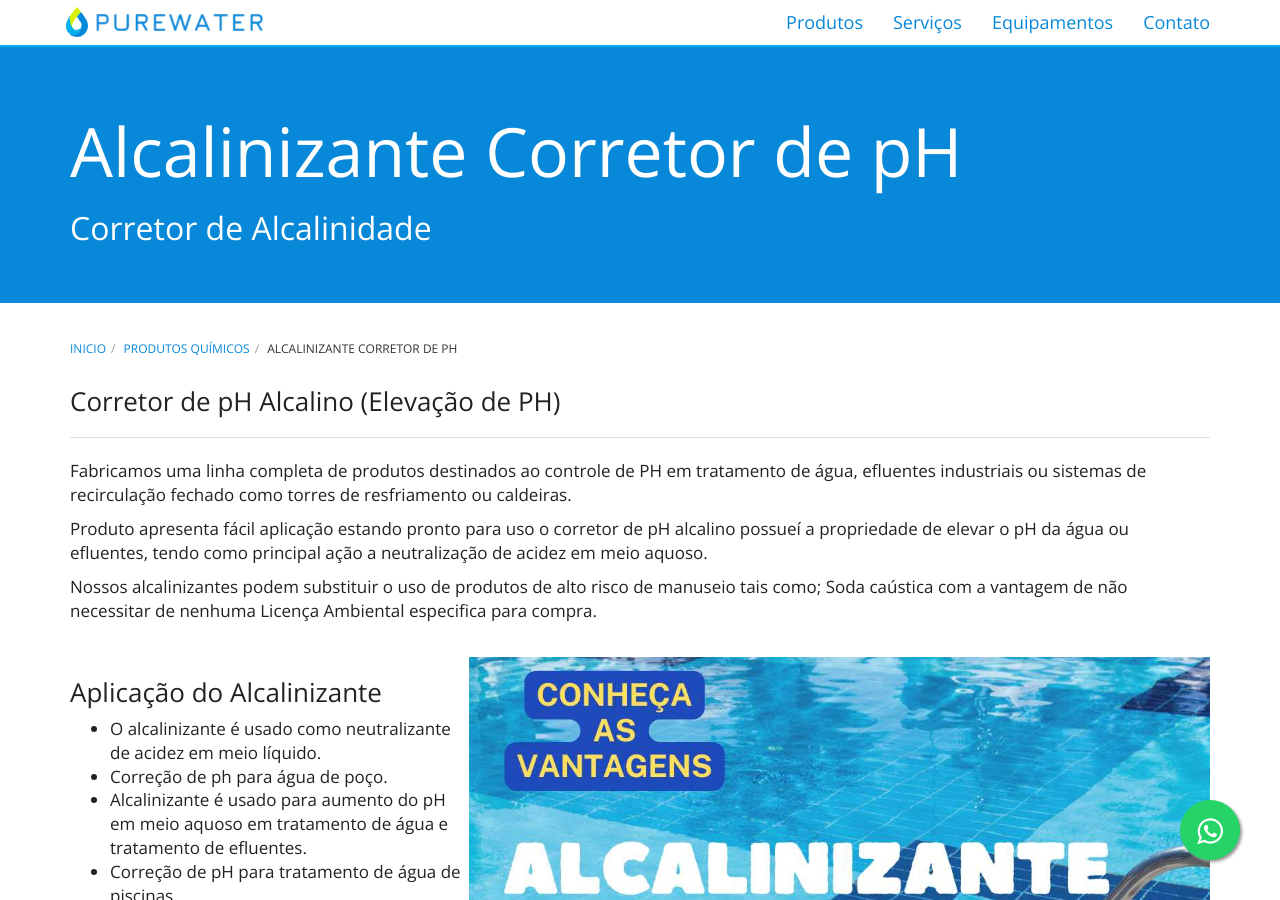
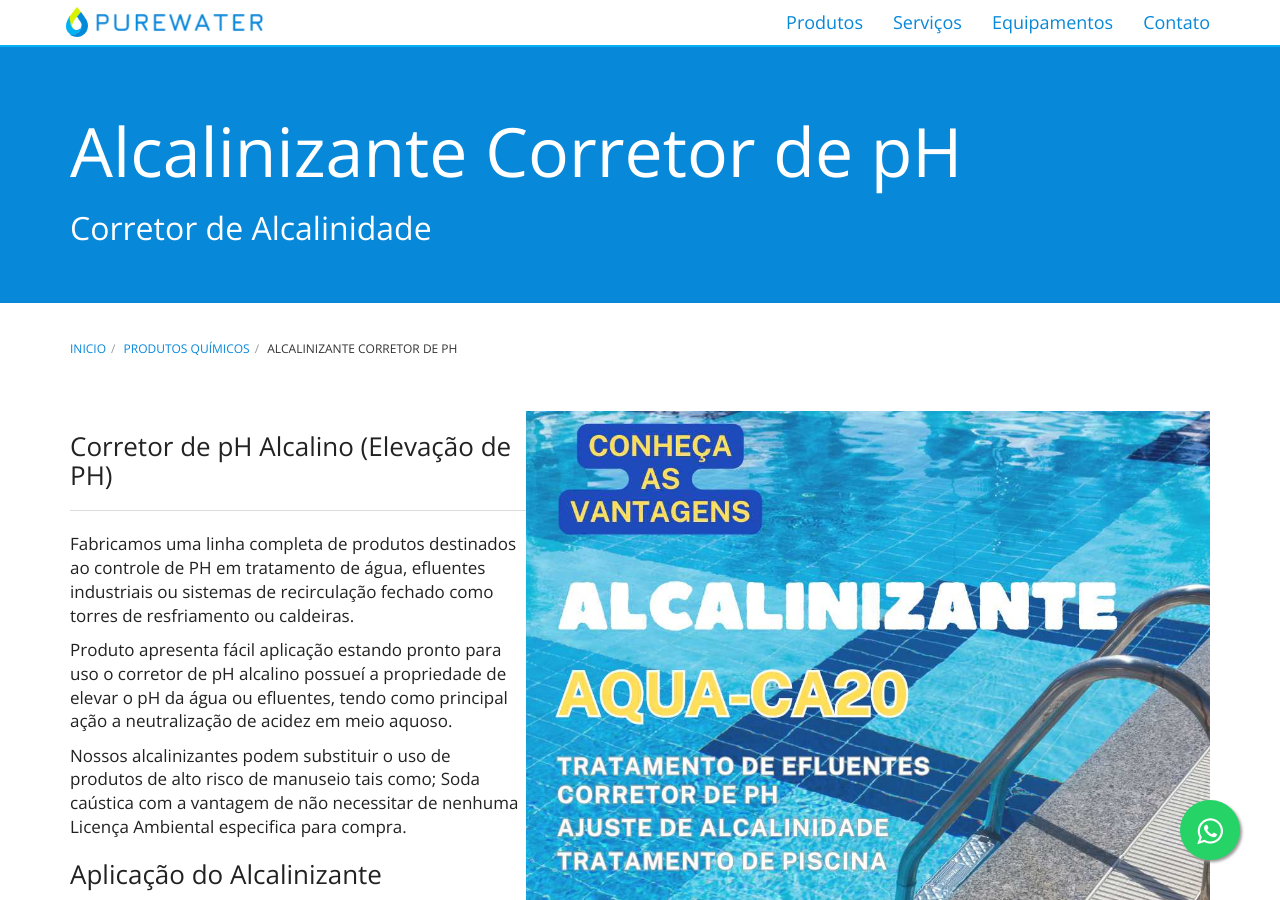
Before and after one commit to purewaterefluentes/purewaterefluentes.github.io, a Jekyll site: the page built from produtos/alcalinizante-corretor-ph.md, in a window 1280 px wide and 900 px high. Built offline with Jekyll 4.4.1, drawn with Linux system fonts in a browser that asks for light colours; nearby versions of some CDN libraries; library files that are not in the unit come from our copies.

Commit message:
Update alcalinizante-corretor-ph.md

```diff
--- a/produtos/alcalinizante-corretor-ph.md
+++ b/produtos/alcalinizante-corretor-ph.md
@@ -4,6 +4,8 @@
 subtitle: Corretor de Alcalinidade
 keywords: alcalinizante, corretor, ph, alcalinidade, piscina, efluente
 ---
+<br />
+<img class="img-responsive pull-right" style="max-width: 60%;" src="../../website/images/Alcalinizante_agua_efluente_piscina.jpg" alt="Alcalinizante_para_correção_PH_agua_piscina">
 
 ### Corretor de pH Alcalino (Elevação de PH)
 ----
@@ -12,9 +14,6 @@
 Produto apresenta fácil aplicação estando pronto para uso o corretor de pH alcalino possueí a propriedade de elevar o pH da água ou efluentes, tendo como principal ação a neutralização de acidez em meio aquoso.
 
 Nossos alcalinizantes podem substituir o uso de produtos de alto risco de manuseio tais como; Soda caústica com a vantagem de não necessitar de nenhuma Licença Ambiental especifica para compra.
-
-<br />
-<img class="img-responsive pull-right" style="max-width: 65%;" src="../../website/images/Alcalinizante_agua_efluente_piscina.jpg" alt="Alcalinizante_para_correção_PH_agua_piscina">
 
 ### Aplicação do Alcalinizante
 
```
